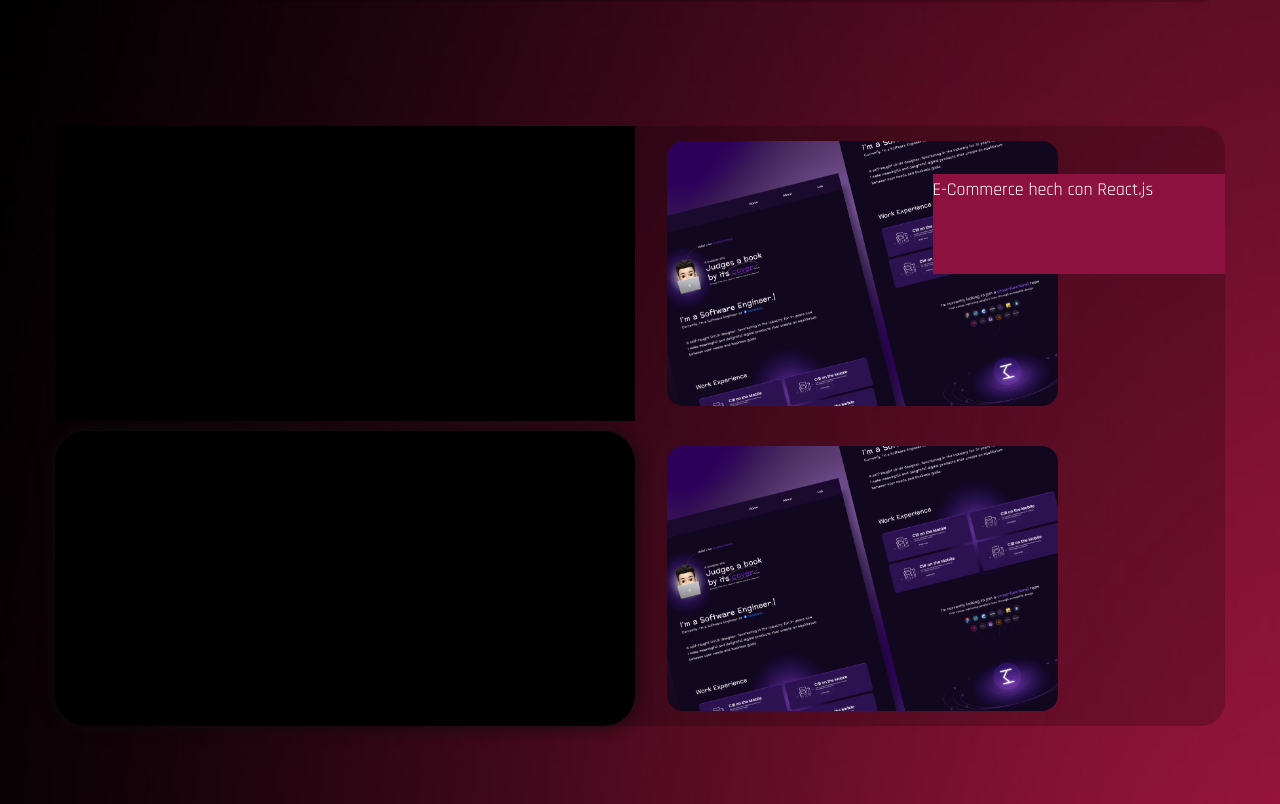
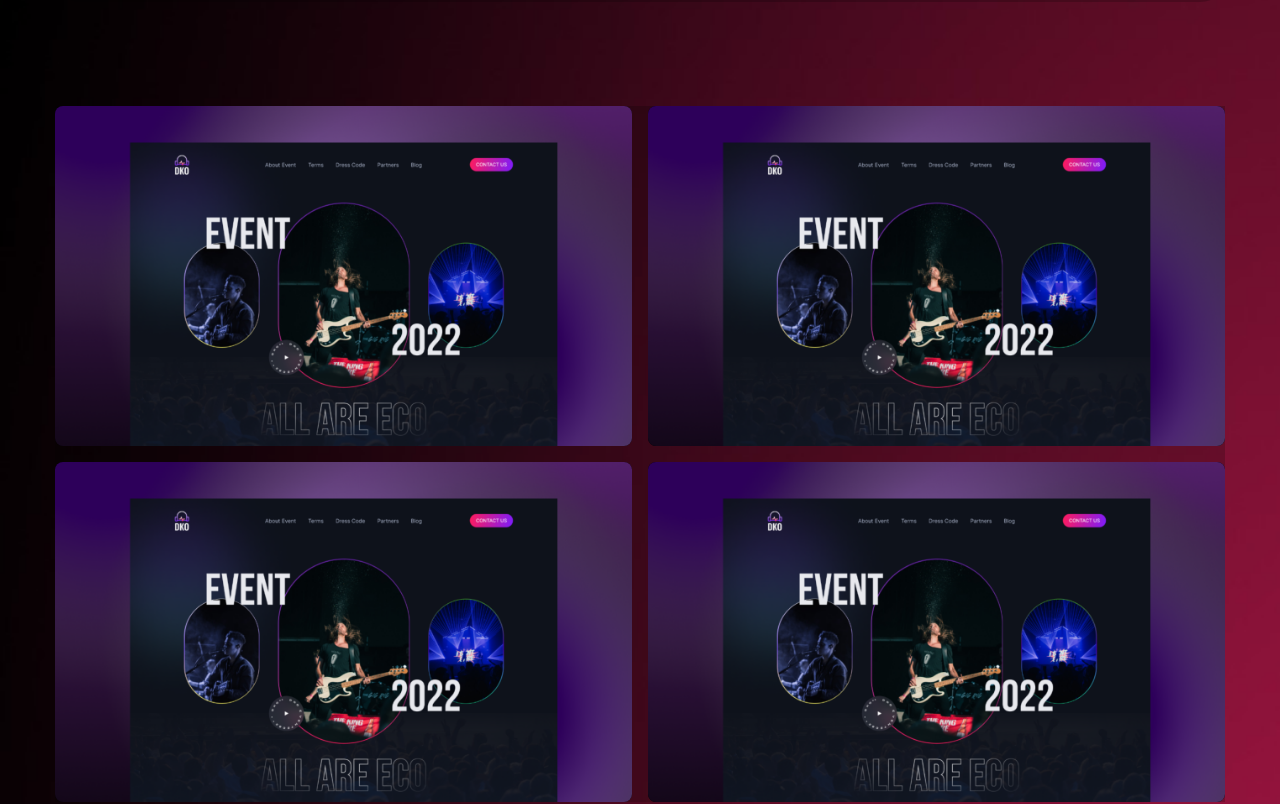
Before and after one commit to German44/Portfolio-React, a React (Vite) app: page / in a window 1280 px wide. Shown: the part 1564-2368 px from the top of the page. Built offline with nearby package versions, Linux system fonts and the light colour scheme; a web font is replaced by a local one.

Commit message:
work Cards

```diff
--- a/src/components/Work.jsx
+++ b/src/components/Work.jsx
@@ -1,70 +1,184 @@
 import { motion } from "framer-motion"
 import { fadeIn } from "../variants"
 import Img1 from "../assets/portfolio-img1.png"
-// import Img2 from "../assets/E-commerceRock.png"
-// import Img3 from "../assets/portfolio-img3.png"
-
-
+import Img2 from "../assets/E-commerceRock.png"
+import Img3 from "../assets/portfolio-img3.png"
+import { FaGithub, FaExternalLinkAlt } from "react-icons/fa"
 
 
 const Work = () => {
   return (
-    <section id="work" className="min-h-[86vh] mt-9 flex items-center ">
+    <section id="work" className="min-h-[86vh] mt-9 flex items-center">
       <div className="container mx-auto">
-        <div className="min-h-[75vh] w-full relative top-6 mt-12 flex flex-col items-center gap-4 rounded-3xl lg:grid lg:grid-cols-[repeat(2,1fr)] lg:grid-rows-[repeat(2,1fr)] lg:gap-x-2.5 lg:gap-y-2.5 bg-black/20 backdrop-blur-2x1">
+        <div className="min-h-[75vh] w-full relative top-6  bg-black/20 backdrop-blur-2x1 grid grid-cols-1 md:grid-cols-2 lg:grid-cols-2 gap-4 mt-12">
+          {/* Proyecto 1 */}
           <motion.div
-            variants={fadeIn('right', 0.2)}
+            variants={fadeIn('right', 0.3)}
             initial='hidden'
             whileInView={'show'}
             viewport={{ once: false, amount: 0.7 }}
-            className="w-1/2 h-auto lg:w-full lg:h-full bg-black">
-
-          </motion.div>
-          <motion.div
-            variants={fadeIn('left', 0.2)}
-            initial='hidden'
-            whileInView={'show'}
-            viewport={{ once: false, amount: 0.9 }}
-            className="w-1/2 h-auto lg:w-full lg:h-full flex">
-            <div className="w-3/4 h-full flex items-center justify-center ">
-              <div className="w-[90%] h-[90%] rounded-2xl">
-                <img src={Img1} alt="proyecto1" className="object-cover w-full h-full rounded-2xl hover:scale-110 transition-[0.4s] duration-[ease] " />
+            whileHover={{ scale: 1.05 }}
+            // initial={{ opacity: 0 }}
+            animate={{ opacity: 1 }}
+            transition={{ duration: 0.5 }}
+            className="bg-black h-[340px] relative rounded-lg overflow-hidden">
+            <div className="h-[340px] relative border-radius-8 overflow-hidden shadow-lg flex group">
+              <img
+                src={Img3}
+                alt="Calculadora"
+                className="max-w-full h-400 object-cover "
+              />
+              <div className="absolute bottom-0 left-0 w-full h-full bg-gradient-to-b from-pink-600/80 to-indigo-900/80 flex justify-center items-center flex-col text-center px-16 transform translate-y-full transition-transform duration-500 group-hover:translate-y-0">
+                <h4 className="text-white font-bold text-2xl underline">Calculadora</h4>
+                <p className="text-white font-bold text-1.5xl my-16">Calculadora hecha con HTML, CSS y JavaScript</p>
+                <div className="flex mt-2">
+                  <a
+                    href="https://github.com/tu-usuario/tu-repositorio"
+                    target="_blank"
+                    rel="noopener noreferrer"
+                    className="text-gray-300 hover:text-white mr-3"
+                  >
+                    <FaGithub size={20} />
+                  </a>
+                  <a
+                    href="https://tu-enlace-externo.com"
+                    target="_blank"
+                    rel="noopener noreferrer"
+                    className="text-gray-300 hover:text-white"
+                  >
+                    <FaExternalLinkAlt size={20} />
+                  </a>
+                </div>
               </div>
             </div>
-            <div className="w-1/4 h-[100px] absolute right-0 top-12 bg-accent">
-              <p>E-Commerce hecho con React.js </p>
-            </div>
           </motion.div>
+          {/* Proyecto 2 */}
           <motion.div
-            variants={fadeIn('right', 0.2)}
+            variants={fadeIn('left', 0.3)}
             initial='hidden'
             whileInView={'show'}
             viewport={{ once: false, amount: 0.7 }}
-            className="w-1/2 h-auto lg:w-full lg:h-full bg-black relative overflow-hidden shadow-[0_0_1rem_var(--color-3)] flex rounded-[2rem]">
-
-
+            whileHover={{ scale: 1.05 }}
+            // initial={{ opacity: 0 }}
+            animate={{ opacity: 1 }}
+            transition={{ duration: 0.5 }}
+            className="bg-black h-[340px] relative rounded-lg overflow-hidden">
+            <div className="h-[340px] relative border-radius-8 overflow-hidden shadow-lg flex group">
+              <img
+                src={Img3}
+                alt="Calculadora"
+                className="max-w-full h-400 object-cover "
+              />
+              <div className="absolute bottom-0 left-0 w-full h-full bg-gradient-to-b from-pink-600/80 to-indigo-900/80 flex justify-center items-center flex-col text-center px-16 transform translate-y-full transition-transform duration-500 group-hover:translate-y-0">
+                <h4 className="text-white font-bold text-2xl underline">Calculadora</h4>
+                <p className="text-white font-bold text-1.5xl my-16">Calculadora hecha con HTML, CSS y JavaScript</p>
+                <div className="flex mt-2">
+                  <a
+                    href="https://github.com/tu-usuario/tu-repositorio"
+                    target="_blank"
+                    rel="noopener noreferrer"
+                    className="text-gray-300 hover:text-white mr-3"
+                  >
+                    <FaGithub size={20} />
+                  </a>
+                  <a
+                    href="https://tu-enlace-externo.com"
+                    target="_blank"
+                    rel="noopener noreferrer"
+                    className="text-gray-300 hover:text-white"
+                  >
+                    <FaExternalLinkAlt size={20} />
+                  </a>
+                </div>
+              </div>
+            </div>
           </motion.div>
 
+          {/* Proyecto 3 */}
           <motion.div
-            variants={fadeIn('left', 0.2)}
+            variants={fadeIn('right', 0.3)}
             initial='hidden'
             whileInView={'show'}
-            viewport={{ once: false, amount: 0.9 }}
-            className="w-1/2 h-auto lg:w-full lg:h-full flex">
-            <div className="w-3/4 h-full flex items-center justify-center ">
-              <div className="w-[90%] h-[90%] rounded-2xl">
-                <img src={Img1} alt="proyecto1" className="object-cover w-full h-full rounded-2xl hover:scale-110 transition-[0.4s] duration-[ease] z-10 " />
+            viewport={{ once: false, amount: 0.7 }}
+            whileHover={{ scale: 1.05 }}
+            // initial={{ opacity: 0 }}
+            animate={{ opacity: 1 }}
+            transition={{ duration: 0.5 }}
+            className="bg-black h-[340px] relative rounded-lg overflow-hidden">
+            <div className="h-[340px] relative border-radius-8 overflow-hidden shadow-lg flex group">
+              <img
+                src={Img3}
+                alt="Calculadora"
+                className="max-w-full h-400 object-cover "
+              />
+              <div className="absolute bottom-0 left-0 w-full h-full bg-gradient-to-b from-pink-600/80 to-indigo-900/80 flex justify-center items-center flex-col text-center px-16 transform translate-y-full transition-transform duration-500 group-hover:translate-y-0">
+                <h4 className="text-white font-bold text-2xl underline">Calculadora</h4>
+                <p className="text-white font-bold text-1.5xl my-16">Calculadora hecha con HTML, CSS y JavaScript</p>
+                <div className="flex mt-2">
+                  <a
+                    href="https://github.com/tu-usuario/tu-repositorio"
+                    target="_blank"
+                    rel="noopener noreferrer"
+                    className="text-gray-300 hover:text-white mr-3"
+                  >
+                    <FaGithub size={20} />
+                  </a>
+                  <a
+                    href="https://tu-enlace-externo.com"
+                    target="_blank"
+                    rel="noopener noreferrer"
+                    className="text-gray-300 hover:text-white"
+                  >
+                    <FaExternalLinkAlt size={20} />
+                  </a>
+                </div>
               </div>
             </div>
-            <div className="w-1/4 h-[100px] absolute right-0 top-12 z-0 bg-accent">
-              <p>E-Commerce hech con React.js </p>
+          </motion.div>
+
+          {/* Proyecto 4 */}
+          <motion.div
+            variants={fadeIn('left', 0.3)}
+            initial='hidden'
+            whileInView={'show'}
+            viewport={{ once: false, amount: 0.7 }}
+            whileHover={{ scale: 1.05 }}
+            // initial={{ opacity: 0 }}
+            animate={{ opacity: 1 }}
+            transition={{ duration: 0.5 }}
+            className="bg-black h-[340px] relative rounded-lg overflow-hidden">
+            <div className="h-[340px] relative border-radius-8 overflow-hidden shadow-lg flex group">
+              <img
+                src={Img3}
+                alt="Calculadora"
+                className="max-w-full h-400 object-cover "
+              />
+              <div className="absolute bottom-0 left-0 w-full h-full bg-gradient-to-b from-pink-600/80 to-indigo-900/80 flex justify-center items-center flex-col text-center px-16 transform translate-y-full transition-transform duration-500 group-hover:translate-y-0">
+                <h4 className="text-white font-bold text-2xl underline">Calculadora</h4>
+                <p className="text-white font-bold text-1.5xl my-16">Calculadora hecha con HTML, CSS y JavaScript</p>
+                <div className="flex mt-2">
+                  <a
+                    href="https://github.com/tu-usuario/tu-repositorio"
+                    target="_blank"
+                    rel="noopener noreferrer"
+                    className="text-gray-300 hover:text-white mr-3"
+                  >
+                    <FaGithub size={20} />
+                  </a>
+                  <a
+                    href="https://tu-enlace-externo.com"
+                    target="_blank"
+                    rel="noopener noreferrer"
+                    className="text-gray-300 hover:text-white"
+                  >
+                    <FaExternalLinkAlt size={20} />
+                  </a>
+                </div>
+              </div>
             </div>
           </motion.div>
         </div>
       </div>
-
-
-
     </section >
   );
 };
```
